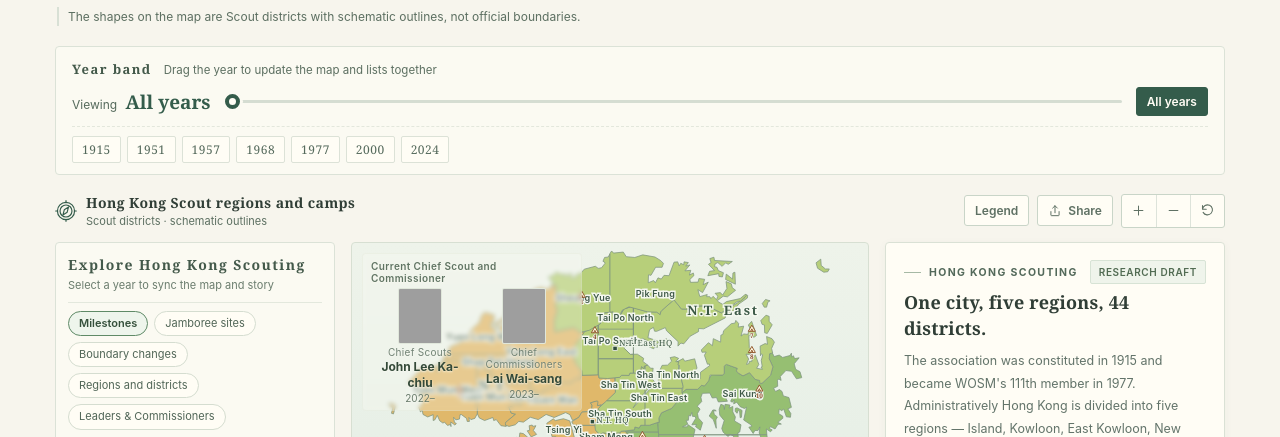
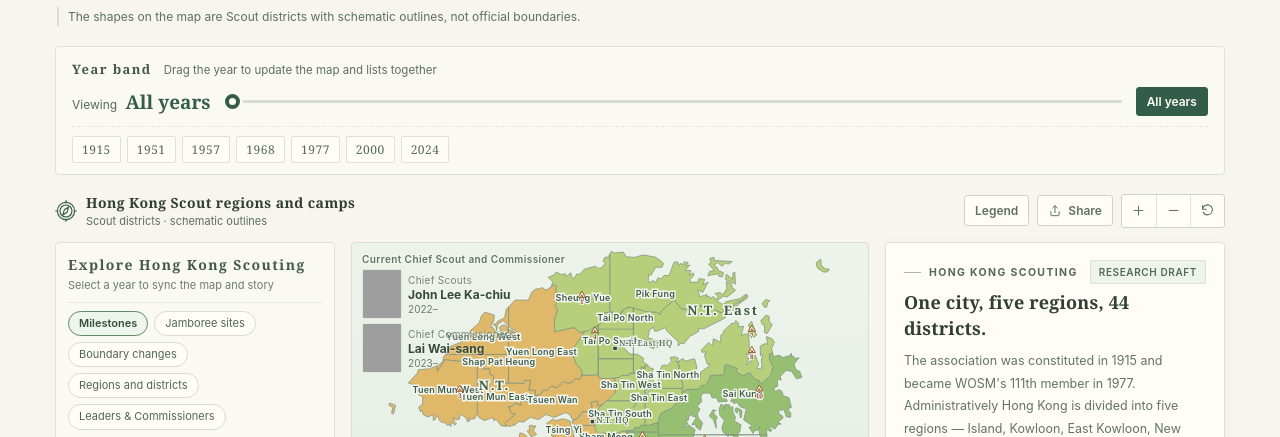
Before and after one commit to playerkousas-rgb/BP, a website with bundled scripts: page hong-kong.html in a window 1280 px wide. Shown: the part 285-722 px from the top of the page. Built offline with nearby package versions, Linux system fonts and the light colour scheme; grey boxes are pictures that could not be loaded.

Commit message:
HK: leader overlay without box, keep photo/name/years
Co-authored-by: arena-agent <297053741+arena-agent@users.noreply.github.com>

```diff
--- a/css/hk.css
+++ b/css/hk.css
@@ -414,11 +414,11 @@
 .hk-left-person-body strong{display:block;font-size:12px;line-height:1.35;color:#3f5445}
 .hk-left-person-years{display:block;font-size:11px;color:#6b7d6e;line-height:1.3}
 /* Map overlay: current Chief Scout / Commissioner */
-.hk-leaders-overlay{position:absolute;top:10px;left:10px;z-index:5;width:min(220px,calc(100% - 20px));background:rgba(251,250,242,.28);border:1px solid rgba(215,223,209,.28);border-radius:4px;box-shadow:none;padding:6px 8px;backdrop-filter:blur(2px);-webkit-backdrop-filter:blur(2px);pointer-events:auto}
-.hk-overlay-title{font-size:10px;color:#607463;letter-spacing:.04em;margin-bottom:4px;font-weight:600;text-shadow:0 1px 2px rgba(251,250,242,.8)}
-.hk-overlay-grid{display:grid;grid-template-columns:1fr 1fr;gap:6px}
-.hk-overlay-person{display:flex;flex-direction:column;align-items:center;text-align:center;gap:2px;min-width:0}
-.hk-overlay-photo{width:44px;height:56px;object-fit:cover;border-radius:2px;background:#e8ece3;border:1px solid rgba(221,228,216,.6)}
+.hk-leaders-overlay{position:absolute;top:10px;left:10px;z-index:5;width:min(280px,calc(100% - 20px));background:transparent;border:none;border-radius:0;box-shadow:none;padding:0;backdrop-filter:none;-webkit-backdrop-filter:none;pointer-events:auto}
+.hk-overlay-title{font-size:10px;color:#607463;letter-spacing:.04em;margin-bottom:4px;font-weight:600;text-shadow:0 1px 3px rgba(251,250,242,.95),0 0 6px rgba(251,250,242,.7)}
+.hk-overlay-grid{display:grid;gap:4px}
+.hk-overlay-person{display:grid;grid-template-columns:40px minmax(0,1fr);gap:6px;align-items:center}
+.hk-overlay-photo{width:40px;height:50px;object-fit:cover;border-radius:2px;background:#e8ece3;border:1px solid rgba(221,228,216,.6)}
 .hk-overlay-body{min-width:0}
 .hk-overlay-role{display:block;font-size:10px;color:#708274;line-height:1.2;letter-spacing:.03em;text-shadow:0 1px 2px rgba(251,250,242,.8)}
 .hk-overlay-name{display:block;font-size:12px;line-height:1.3;color:#344a39;margin:1px 0;text-shadow:0 1px 2px rgba(251,250,242,.8)}
```
